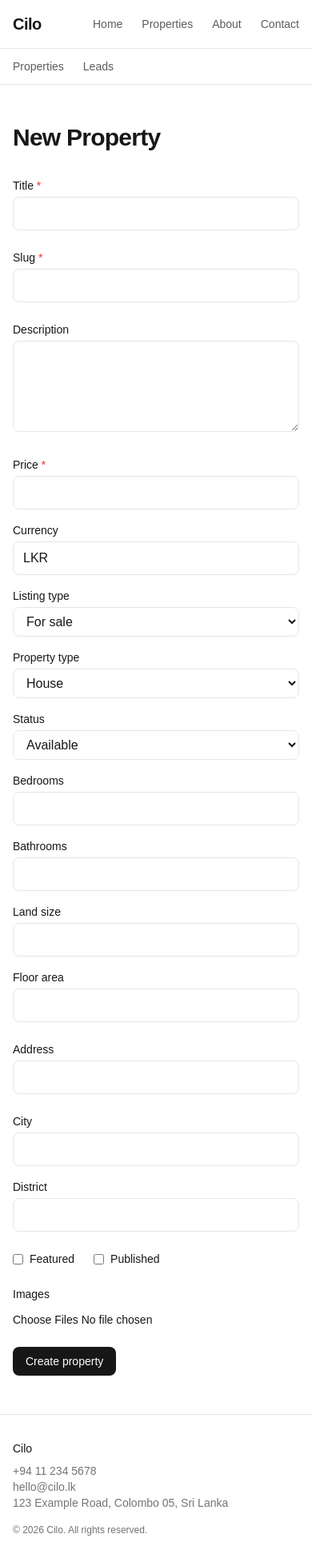
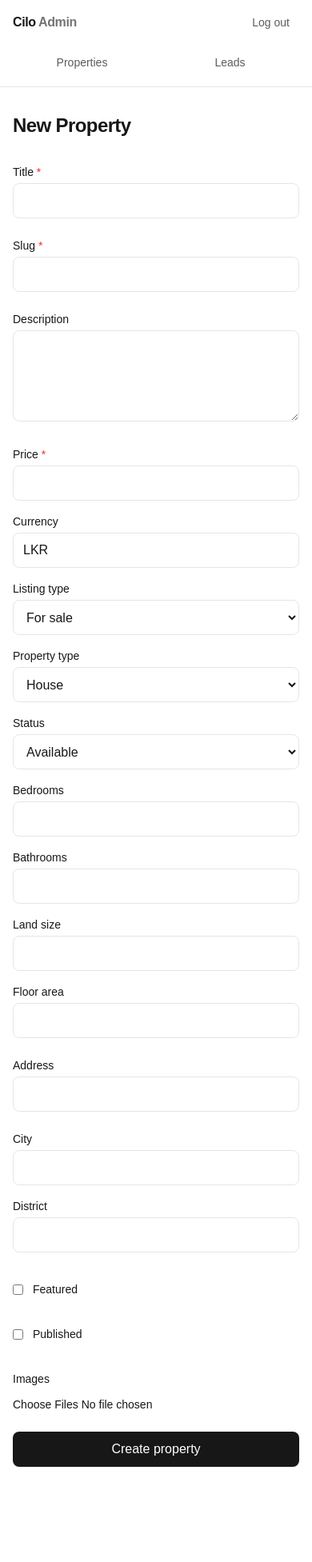
Before and after one commit to gyrika/CILO, a Next.js app: page /admin/properties/new in a window 390 px wide. Shown: the whole page at 80% size. After the commit the page ends 1866 px from the top, so only its background shows below. Built offline with nearby package versions, Linux system fonts and the light colour scheme.

Commit message:
make admin CRM mobile friendly

```diff
--- a/app/admin/layout.tsx
+++ b/app/admin/layout.tsx
@@ -1,5 +1,6 @@
 import Link from "next/link";
 import { InstallAppButton } from "@/components/install-app-button";
+import { logout } from "./actions";
 
 const ADMIN_NAV_LINKS = [
   { href: "/admin/properties", label: "Properties" },
@@ -12,23 +13,41 @@ export default function AdminLayout({
   children: React.ReactNode;
 }) {
   return (
-    <div>
-      <div className="border-b border-black/10 dark:border-white/10">
-        <nav className="mx-auto flex max-w-7xl items-center justify-between gap-6 px-4 py-3 text-sm sm:px-6 lg:px-8">
-          <div className="flex gap-6">
+    <div className="min-h-full">
+      <header className="sticky top-0 z-10 border-b border-black/10 bg-background/95 backdrop-blur dark:border-white/10">
+        <nav className="mx-auto max-w-7xl px-4 sm:px-6 lg:px-8">
+          <div className="flex min-h-14 items-center justify-between gap-3">
+            <Link
+              href="/admin"
+              className="text-base font-semibold tracking-tight text-foreground"
+            >
+              Cilo <span className="text-foreground/60">Admin</span>
+            </Link>
+            <div className="flex items-center gap-1">
+              <InstallAppButton />
+              <form action={logout}>
+                <button
+                  type="submit"
+                  className="min-h-11 rounded-lg px-3 text-sm font-medium text-foreground/70 hover:bg-black/5 hover:text-foreground dark:hover:bg-white/5"
+                >
+                  Log out
+                </button>
+              </form>
+            </div>
+          </div>
+          <div className="-mx-1 grid grid-cols-2 gap-1 pb-2 sm:mx-0 sm:flex sm:gap-2 sm:pb-3">
             {ADMIN_NAV_LINKS.map((link) => (
               <Link
                 key={link.href}
                 href={link.href}
-                className="text-foreground/70 hover:text-foreground"
+                className="flex min-h-11 items-center justify-center rounded-lg px-3 text-sm font-medium text-foreground/70 hover:bg-black/5 hover:text-foreground dark:hover:bg-white/5 sm:min-h-0"
               >
                 {link.label}
               </Link>
             ))}
           </div>
-          <InstallAppButton />
         </nav>
-      </div>
+      </header>
       {children}
     </div>
   );
--- a/app/admin/leads/[id]/page.tsx
+++ b/app/admin/leads/[id]/page.tsx
@@ -42,7 +42,7 @@ export default async function LeadDetailPage({
   }
 
   return (
-    <div className="mx-auto max-w-3xl px-4 py-12 sm:px-6 lg:px-8">
+    <div className="mx-auto max-w-3xl px-4 py-8 sm:px-6 sm:py-12 lg:px-8">
       <Link
         href="/admin/leads"
         className="text-sm text-foreground/60 hover:text-foreground"
@@ -50,7 +50,7 @@ export default async function LeadDetailPage({
         ← Back to leads
       </Link>
 
-      <h1 className="mt-4 text-3xl font-semibold tracking-tight text-foreground">
+      <h1 className="mt-4 text-2xl font-semibold tracking-tight text-foreground sm:text-3xl">
         {lead.name}
       </h1>
       <p className="mt-1 text-sm text-foreground/60">
--- a/app/admin/page.tsx
+++ b/app/admin/page.tsx
@@ -1,20 +1,9 @@
-import { logout } from "./actions";
-
 export default function AdminPage() {
   return (
-    <div className="mx-auto max-w-3xl px-4 py-12 sm:px-6 lg:px-8">
-      <h1 className="text-3xl font-semibold tracking-tight text-foreground">
+    <div className="mx-auto max-w-3xl px-4 py-8 sm:px-6 sm:py-12 lg:px-8">
+      <h1 className="text-2xl font-semibold tracking-tight text-foreground sm:text-3xl">
         Welcome to the Cilo admin panel
       </h1>
-
-      <form action={logout} className="mt-8">
-        <button
-          type="submit"
-          className="rounded-lg border border-black/10 px-4 py-2 text-sm font-medium text-foreground dark:border-white/10"
-        >
-          Log out
-        </button>
-      </form>
     </div>
   );
 }
--- a/app/admin/properties/[id]/edit/page.tsx
+++ b/app/admin/properties/[id]/edit/page.tsx
@@ -25,8 +25,8 @@ export default async function EditPropertyPage({
   }
 
   return (
-    <div className="mx-auto max-w-3xl px-4 py-12 sm:px-6 lg:px-8">
-      <h1 className="text-3xl font-semibold tracking-tight text-foreground">
+    <div className="mx-auto max-w-3xl px-4 py-8 sm:px-6 sm:py-12 lg:px-8">
+      <h1 className="text-2xl font-semibold tracking-tight text-foreground sm:text-3xl">
         Edit Property
       </h1>
       <PropertyForm property={property} />
--- a/app/admin/properties/new/page.tsx
+++ b/app/admin/properties/new/page.tsx
@@ -2,8 +2,8 @@ import { PropertyForm } from "@/components/property-form";
 
 export default function NewPropertyPage() {
   return (
-    <div className="mx-auto max-w-3xl px-4 py-12 sm:px-6 lg:px-8">
-      <h1 className="text-3xl font-semibold tracking-tight text-foreground">
+    <div className="mx-auto max-w-3xl px-4 py-8 sm:px-6 sm:py-12 lg:px-8">
+      <h1 className="text-2xl font-semibold tracking-tight text-foreground sm:text-3xl">
         New Property
       </h1>
       <PropertyForm />
--- a/app/admin/properties/page.tsx
+++ b/app/admin/properties/page.tsx
@@ -11,14 +11,14 @@ export default async function AdminPropertiesPage() {
     .order("created_at", { ascending: false });
 
   return (
-    <div className="mx-auto max-w-6xl px-4 py-12 sm:px-6 lg:px-8">
+    <div className="mx-auto max-w-6xl px-4 py-8 sm:px-6 sm:py-12 lg:px-8">
       <div className="flex items-center justify-between">
-        <h1 className="text-3xl font-semibold tracking-tight text-foreground">
+        <h1 className="text-2xl font-semibold tracking-tight text-foreground sm:text-3xl">
           Properties
         </h1>
         <Link
           href="/admin/properties/new"
-          className="rounded-lg bg-foreground px-4 py-2 text-sm font-medium text-background"
+          className="min-h-11 rounded-lg bg-foreground px-4 py-2 text-sm font-medium text-background"
         >
           New Property
         </Link>
@@ -34,7 +34,7 @@ export default async function AdminPropertiesPage() {
 
       {!error && properties && properties.length > 0 && (
         <div className="mt-8 overflow-x-auto rounded-xl border border-black/10 dark:border-white/10">
-          <table className="w-full text-left text-sm">
+          <table className="admin-mobile-table admin-mobile-properties w-full text-left text-sm">
             <thead className="border-b border-black/10 text-xs uppercase tracking-wide text-foreground/50 dark:border-white/10">
               <tr>
                 <th className="px-4 py-3 font-medium">Title</th>
--- a/app/layout.tsx
+++ b/app/layout.tsx
@@ -1,7 +1,6 @@
 import type { Metadata, Viewport } from "next";
 import { Geist, Geist_Mono } from "next/font/google";
-import { SiteHeader } from "@/components/site-header";
-import { SiteFooter } from "@/components/site-footer";
+import { AppChrome } from "@/components/app-chrome";
 import { RegisterServiceWorker } from "@/components/register-service-worker";
 import "./globals.css";
 
@@ -49,9 +48,7 @@ export default function RootLayout({
         className={`${geistSans.variable} ${geistMono.variable} flex min-h-screen flex-col antialiased`}
       >
         <RegisterServiceWorker />
-        <SiteHeader />
-        <main className="flex-1">{children}</main>
-        <SiteFooter />
+        <AppChrome>{children}</AppChrome>
       </body>
     </html>
   );
--- /dev/null
+++ b/components/app-chrome.tsx
@@ -0,0 +1,23 @@
+"use client";
+
+import { usePathname } from "next/navigation";
+import { SiteFooter } from "@/components/site-footer";
+import { SiteHeader } from "@/components/site-header";
+
+export function AppChrome({ children }: { children: React.ReactNode }) {
+  const pathname = usePathname();
+
+  // The CRM has its own navigation. Keeping the marketing-site header and
+  // footer out of it leaves useful room for leads and forms on a phone.
+  if (pathname.startsWith("/admin")) {
+    return <main className="flex-1">{children}</main>;
+  }
+
+  return (
+    <>
+      <SiteHeader />
+      <main className="flex-1">{children}</main>
+      <SiteFooter />
+    </>
+  );
+}
--- a/components/property-form.tsx
+++ b/components/property-form.tsx
@@ -53,7 +53,7 @@ function pathFromPublicUrl(url: string) {
 }
 
 function inputClass() {
-  return "mt-1 w-full rounded-lg border border-black/10 bg-transparent px-3 py-2 text-foreground dark:border-white/10";
+  return "mt-1 min-h-11 w-full rounded-lg border border-black/10 bg-transparent px-3 py-2 text-base text-foreground dark:border-white/10 sm:text-sm";
 }
 
 function labelClass() {
@@ -73,7 +73,7 @@ function SubmitButton({
     <button
       type="submit"
       disabled={pending || blocked}
-      className="rounded-lg bg-foreground px-4 py-2 text-sm font-medium text-background disabled:opacity-50"
+      className="min-h-11 w-full rounded-lg bg-foreground px-4 py-2 text-base font-medium text-background disabled:opacity-50 sm:w-auto sm:text-sm"
     >
       {pending ? "Saving..." : label}
     </button>
@@ -384,8 +384,8 @@ export function PropertyForm({ property }: { property?: PropertyRecord }) {
         </div>
       </div>
 
-      <div className="flex items-center gap-6">
-        <label className="flex items-center gap-2 text-sm text-foreground">
+      <div className="flex flex-col gap-3 sm:flex-row sm:items-center sm:gap-6">
+        <label className="flex min-h-11 items-center gap-3 text-sm text-foreground">
           <input
             type="checkbox"
             name="featured"
@@ -394,7 +394,7 @@ export function PropertyForm({ property }: { property?: PropertyRecord }) {
           Featured
         </label>
 
-        <label className="flex items-center gap-2 text-sm text-foreground">
+        <label className="flex min-h-11 items-center gap-3 text-sm text-foreground">
           <input
             type="checkbox"
             name="is_published"
@@ -420,7 +420,7 @@ export function PropertyForm({ property }: { property?: PropertyRecord }) {
                 <button
                   type="button"
                   onClick={() => handleRemoveImage(index)}
-                  className="absolute right-1 top-1 rounded-full bg-black/70 px-2 py-0.5 text-xs text-white"
+                  className="absolute right-1 top-1 min-h-8 min-w-8 rounded-full bg-black/70 px-2 py-0.5 text-sm text-white"
                 >
                   ×
                 </button>
@@ -437,7 +437,7 @@ export function PropertyForm({ property }: { property?: PropertyRecord }) {
           multiple
           disabled={uploading}
           onChange={handleFilesSelected}
-          className="mt-3 block text-sm text-foreground"
+          className="mt-3 block w-full text-sm text-foreground"
         />
         {uploading && (
           <p className="mt-1 text-sm text-foreground/60">Uploading…</p>
```
Also changed, not shown: app/admin/leads/page.tsx (+8 -8 lines), app/globals.css (+64 -0 lines), components/lead-edit-form.tsx (+5 -5 lines).
